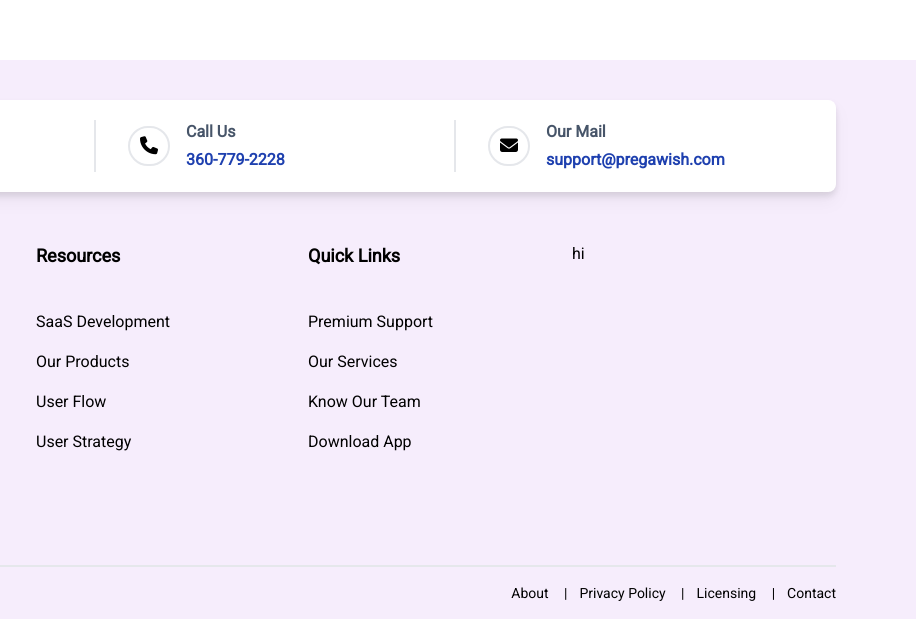
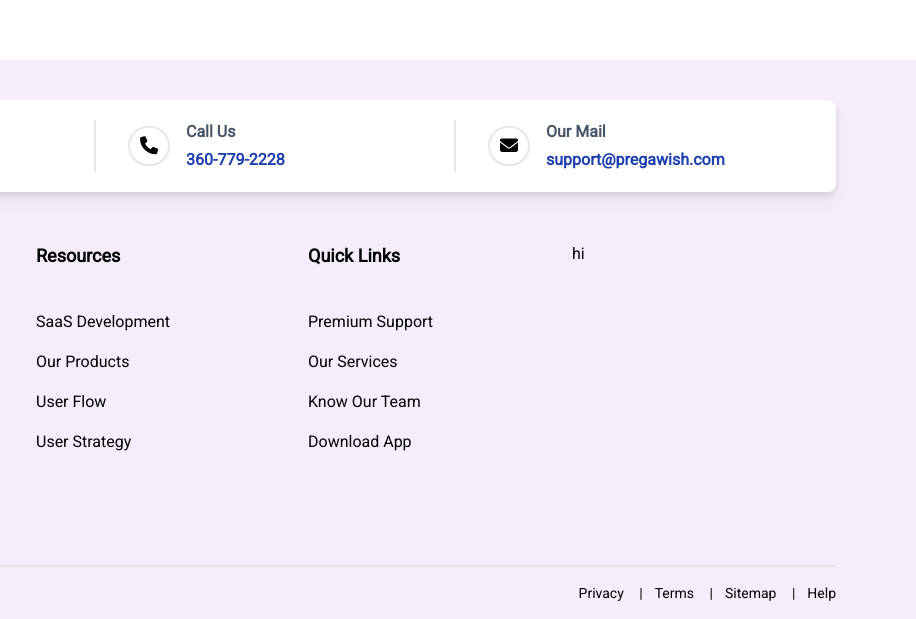
Before and after one commit to Pinak-Idea-Lab-Private-Limited/pw-footer, a plain HTML site: page index.html in a window 1280 px wide. Shown: the part 440-1059 px from the top of the page, 364-1280 px from the left. Drawn offline with nearby package versions, Linux system fonts and the light colour scheme.

Commit message:
desktop -v footer

```diff
--- a/index.html
+++ b/index.html
@@ -207,16 +207,16 @@
           </span>
           <ul class="flex flex-wrap items-center mt-3 text-sm font-medium sm:mt-0">
             <li>
-              <a href="#" class="mr-2 hover:underline md:mr-3">About</a> |
+              <a href="#" class="mr-2 hover:underline md:mr-3">Privacy</a> |
             </li>
             <li>
-              <a href="#" class="mx-2 hover:underline md:mx-3">Privacy Policy</a> |
+              <a href="#" class="mx-2 hover:underline md:mx-3">Terms</a> |
             </li>
             <li>
-              <a href="#" class="mx-2 hover:underline md:mx-3">Licensing</a> |
+              <a href="#" class="mx-2 hover:underline md:mx-3">Sitemap</a> |
             </li>
             <li>
-              <a href="#" class="ml-2 md:ml-3 hover:underline">Contact</a>
+              <a href="#" class="ml-2 md:ml-3 hover:underline">Help</a>
             </li>
           </ul>
         </div>
```
